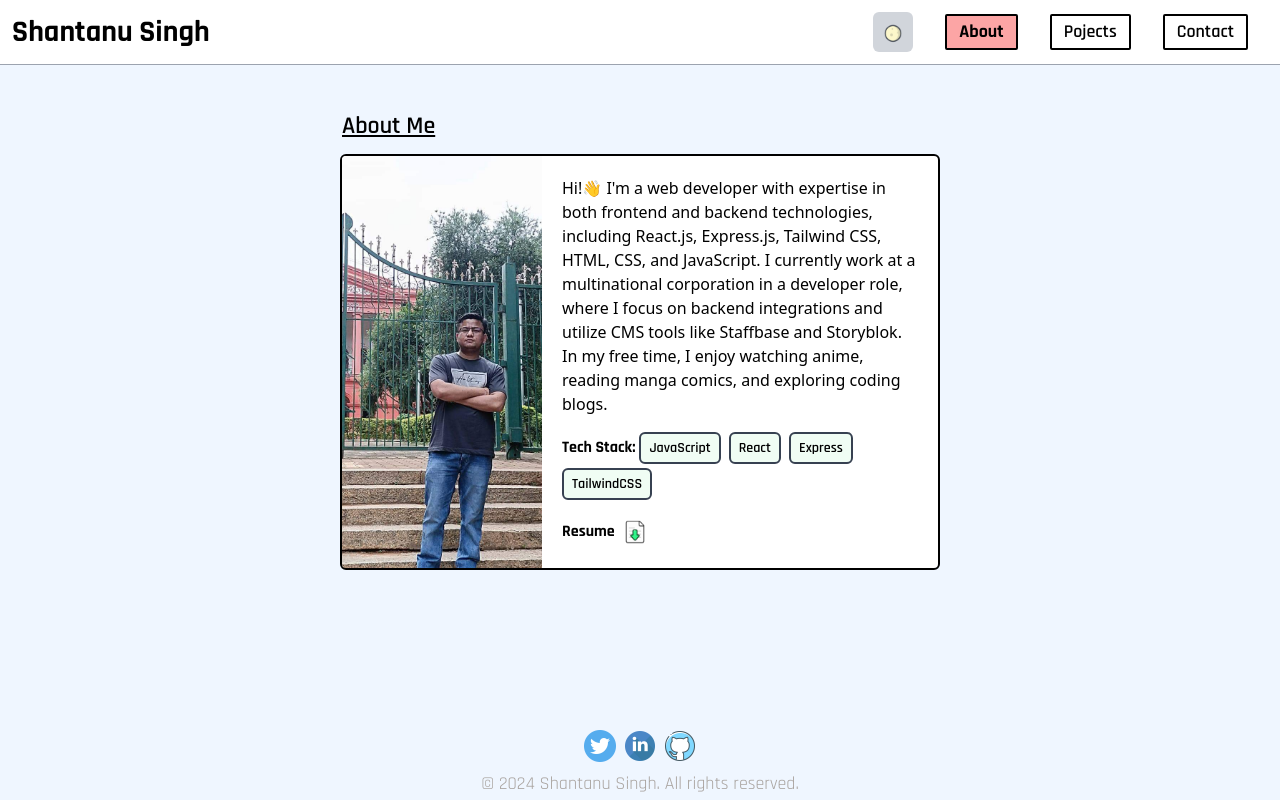
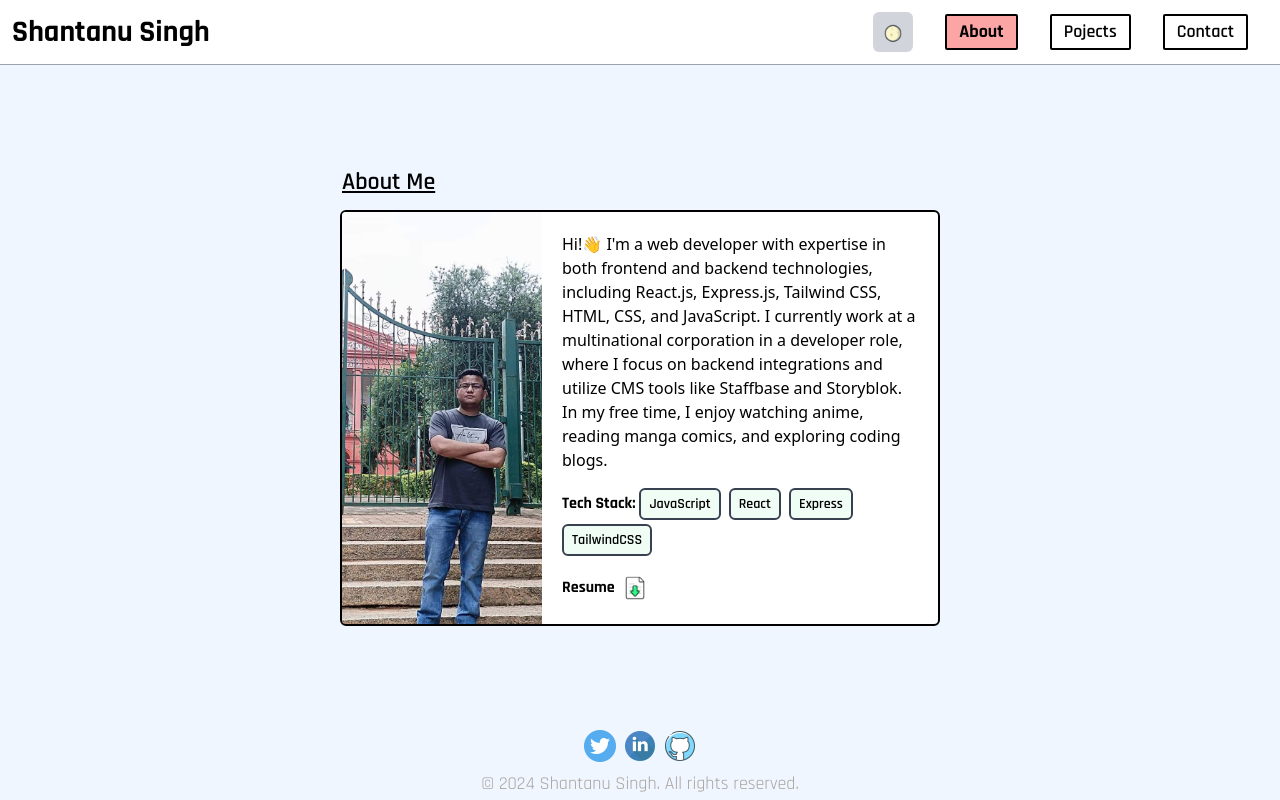
Before and after one commit to shann592/portfolio-site, a React (Vite) app: page / in a window 1280 px wide. Built offline with nearby package versions, Linux system fonts and the light colour scheme; no server answers.

Commit message:
refact: added spacing for main comopnents

```diff
--- a/src/components/AboutMe.jsx
+++ b/src/components/AboutMe.jsx
@@ -11,7 +11,7 @@ export default function AboutMe() {
       variants={routeVariants}
       initial="initial"
       animate="final"
-      className="w-full flex flex-col justify-center items-center h-full gap-1 pt-28 md:pt-0 pb-10"
+      className="w-full flex flex-col justify-center items-center h-full gap-1 pt-28  pb-10"
     >
       <motion.h2
         variants={childVariants}
--- a/src/components/Contact.jsx
+++ b/src/components/Contact.jsx
@@ -61,7 +61,7 @@ export default function Contact() {
       variants={routeVariants}
       initial="initial"
       animate="final"
-      className="w-full flex flex-col justify-center items-center h-full gap-1 dark:dark-main-bg-color dark:text-white pt-28 md:pt-10 pb-10"
+      className="w-full flex flex-col justify-center items-center h-full gap-1 dark:dark-main-bg-color dark:text-white pt-28 pb-10"
     >
       <motion.h2
         variants={childVariants}
```
